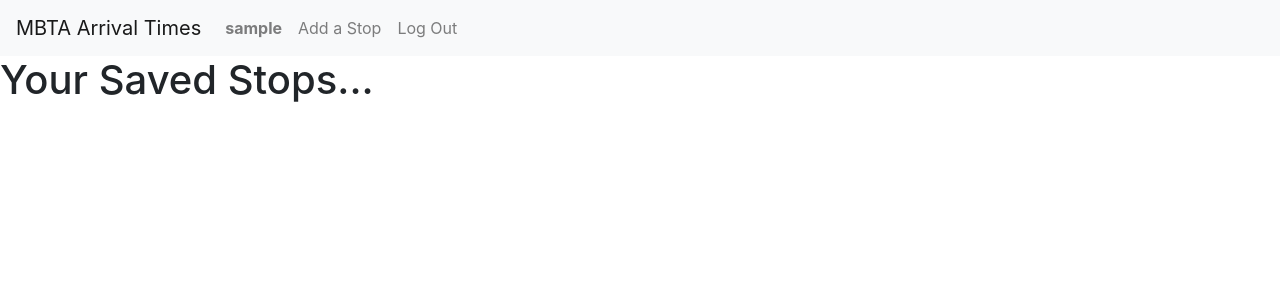
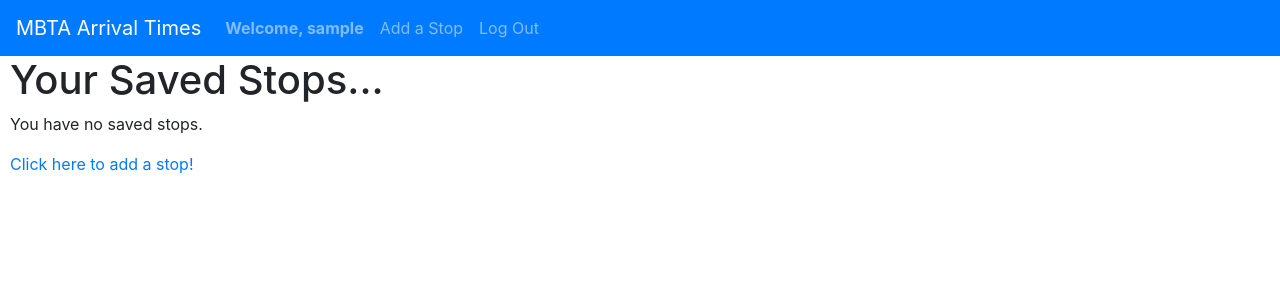
Before and after one commit to smtaylor22/CSCI-33a-Final_Project-MBTA, a Django app: page / in a window 1280 px wide. Shown: the top 300 px of the page. Run offline with Django 3.2, Linux system fonts and the light colour scheme; the visitor is signed in with stand-in values (Sample User, id 1); data that the repository does not hold is empty; some libraries are stand-ins or nearby versions.

Commit message:
working on html bugs.

```diff
--- a/MBTA/arrival_time/models.py
+++ b/MBTA/arrival_time/models.py
@@ -14,11 +14,12 @@
     name = models.CharField(max_length=255)
     # Associated line with Stop (eg. Subway: Red line, Bus: 70)
     line = models.CharField(max_length=255)
-    # Attribute to track the direction
-    # Attribute to track the destination
+    # Attribute to track the direction or end destination of the route for the stop
+    direction = models.CharField(max_length=255)
+
 
     def __str__(self):
-        return f"{self.name} - {self.line}"
+        return f"{self.name} - {self.line} - {self.direction}"
 
 
 
@@ -32,4 +33,4 @@
     stop = models.ForeignKey("Stop", on_delete=models.CASCADE, related_name="comments")
 
     def __str__(self):
-        return f"{self.author}"
+        return f"{self.author} - {self.text}"
--- a/MBTA/arrival_time/static/arrival_time/styles.css
+++ b/MBTA/arrival_time/static/arrival_time/styles.css
@@ -1,16 +1,18 @@
 
 .grid {
-    display: grid;
+    display: flex;
+    flex-wrap: wrap;
     padding: 20px;
     grid-column-gap: 20px;
     grid-row-gap: 10px;
-    grid-template-columns: 200px 200px auto;
+
 }
 
 .grid-item {
     border: 1px;
     padding: 20px;
     text-align: left;
+    width: 200px;
 }
 
 .box {
@@ -18,3 +20,7 @@
     border: 1px solid black;
     margin: 10px
 }
+
+.heading {
+    margin-left: 10px;
+}
--- a/MBTA/arrival_time/templates/arrival_time/add_stop.html
+++ b/MBTA/arrival_time/templates/arrival_time/add_stop.html
@@ -2,10 +2,10 @@
 
 {% block body %}
 
-<h1> Add a Stop: </h1>
+<h1 class="heading"> Add a Stop: </h1>
 
 <div>
-  <p>
+  <p class="heading">
     Choose your Line and Line Destination and Favorite Stop
   </p>
 </div>
--- a/MBTA/arrival_time/templates/arrival_time/index.html
+++ b/MBTA/arrival_time/templates/arrival_time/index.html
@@ -4,8 +4,21 @@
 
 
 <div>
-  <h1> Your Saved Stops...</h1>
+  <h1 class="heading"> Your Saved Stops...</h1>
 </div>
+
+<!-- Refrenced Stack Overflow for checking for empty Django querry set https://stackoverflow.com/questions/1387727/checking-for-empty-queryset-in-django -->
+{% if user.is_authenticated and not stops %}
+
+  <div>
+    <p class="heading">You have no saved stops.</p>
+    <a class="heading" href="{% url 'search' %}">Click here to add a stop!</a>
+  </div>
+
+
+{% else %}
+  <a  class="heading" href="{% url 'login' %}">Login to track your favorite stops</a>
+  {% endif %}
 
 <div class="grid">
   {% for stop in stops %}
--- a/MBTA/arrival_time/templates/arrival_time/layout.html
+++ b/MBTA/arrival_time/templates/arrival_time/layout.html
@@ -12,14 +12,14 @@
     </head>
     <body>
 
-        <nav class="navbar navbar-expand-lg navbar-light bg-light">
+        <nav class="navbar navbar-expand-lg navbar-dark bg-primary" >
             <a class="navbar-brand" href="{% url 'index' %}">MBTA Arrival Times</a>
 
             <div>
               <ul class="navbar-nav mr-auto">
                 {% if user.is_authenticated %}
                     <li class="nav-item">
-                        <a class="nav-link" href="#"><strong>{{ user.username }}</strong></a>
+                        <a class="nav-link" href="{% url 'index' %}"><strong> Welcome, {{ user.username }}</strong></a>
                     </li>
                 {% endif %}
                 <li class="nav-item">
--- a/MBTA/arrival_time/views.py
+++ b/MBTA/arrival_time/views.py
@@ -11,9 +11,10 @@
 
 
 def index(request):
-
-    stops = request.user.tracking.all()
-
+    try:
+        stops = request.user.tracking.all()
+    except:
+        return render(request, "arrival_time/index.html")
     return render(request, "arrival_time/index.html", {
         "stops": stops
     })
```
Also changed, not shown: MBTA/arrival_time/templates/arrival_time/stop.html (+11 -4 lines), MBTA/arrival_time/migrations/0001_initial.py, MBTA/arrival_time/migrations/0002_auto_20210506_2138.py (deleted), MBTA/arrival_time/migrations/0003_auto_20210507_1615.py (deleted), MBTA/arrival_time/migrations/0004_auto_20210507_1737.py (deleted), MBTA/arrival_time/migrations/0005_auto_20210507_1749.py (deleted), MBTA/arrival_time/migrations/0006_auto_20210507_1825.py (deleted).
